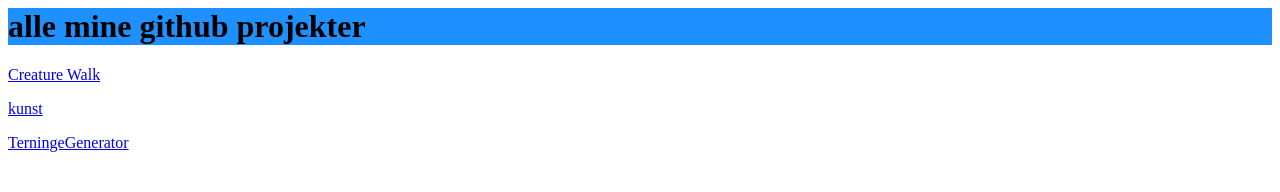
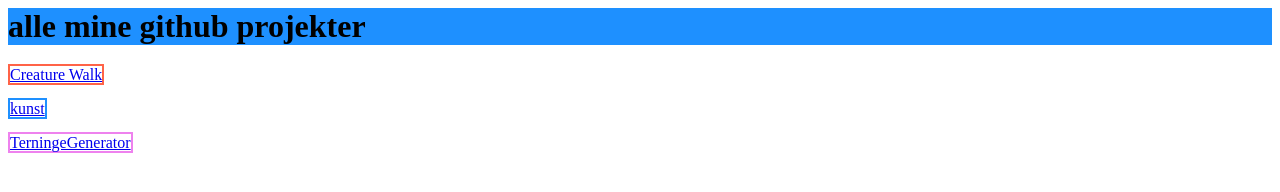
Before and after one commit to chri64n3/chri64n3.github.io, a plain HTML site: page index.html in a window 1280 px wide. Drawn offline with Linux system fonts and the light colour scheme.

Commit message:
Update index.html

```diff
--- a/index.html
+++ b/index.html
@@ -5,11 +5,11 @@
 
 <body>
 
-<p>  <a href="https://github.com/chri64n3/2i-programmering-christian/tree/master/TheCreature_2_2020"> Creature Walk </a> </p>
+<p>  <a  style="border:2px solid Tomato;" href="https://github.com/chri64n3/2i-programmering-christian/tree/master/TheCreature_2_2020"> Creature Walk </a> </p>
 
-<p>  <a href="https://github.com/chri64n3/2i-programmering-christian/tree/master/kunst_200922a"> kunst </a> </p>
+<p>  <a  style="border:2px solid DodgerBlue;" href="https://github.com/chri64n3/2i-programmering-christian/tree/master/kunst_200922a"> kunst </a> </p>
 
-<p>  <a href="https://github.com/chri64n3/2i-programmering-christian/tree/master/TerningeGenerator_Opgave"> TerningeGenerator </a> </p>
+<p>  <a style="border:2px solid Violet;" href="https://github.com/chri64n3/2i-programmering-christian/tree/master/TerningeGenerator_Opgave"> TerningeGenerator </a> </p>
 
 
 </body>
```
